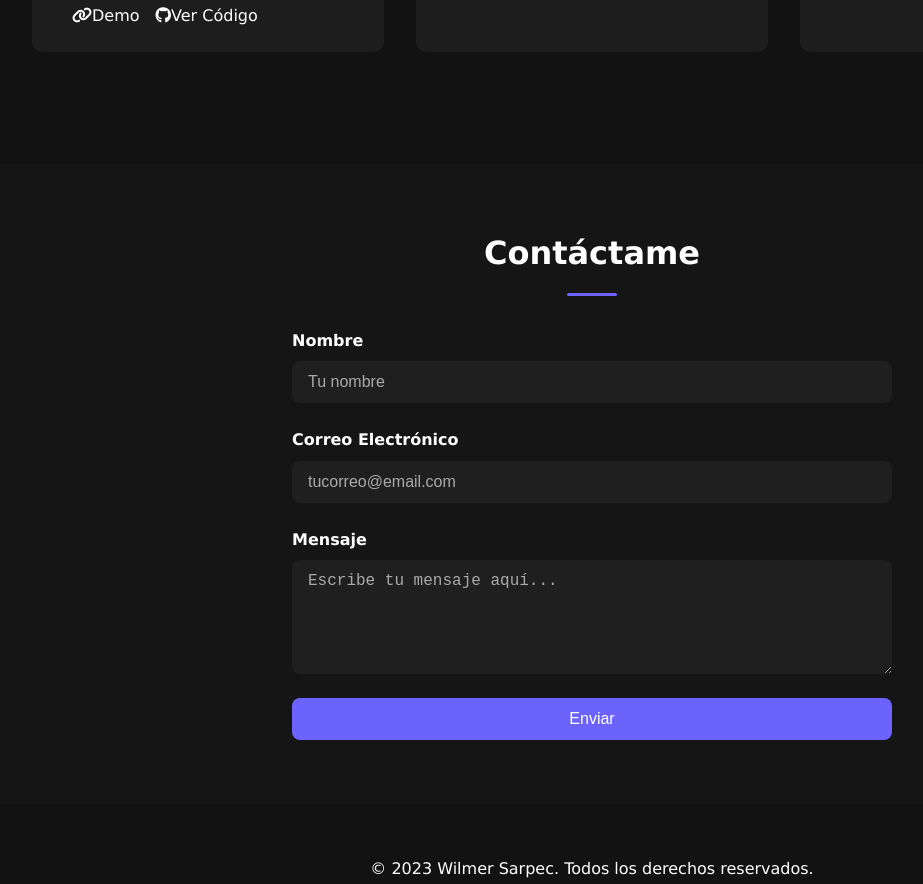
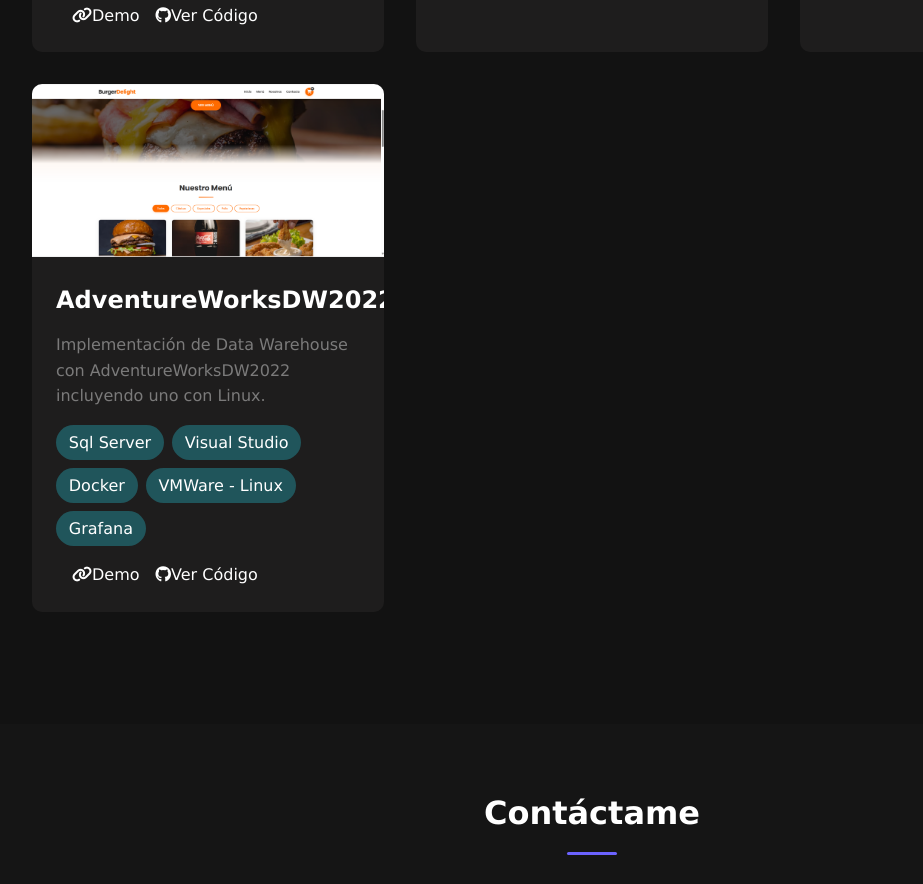
Before and after one commit to 123Sarpec/Miportafolio, a plain HTML site: page index.html in a window 1280 px wide. Shown: the part 2705-3589 px from the top of the page, without its empty margins (48-971 px from the left). Drawn offline with Linux system fonts and the light colour scheme.

Commit message:
segundo commit

```diff
--- a/index.html
+++ b/index.html
@@ -176,6 +176,31 @@
                     </div>
                 </div>
             </div>
+                                    <!-- Proyecto  -->
+            <div class="proyects-card">
+                <div class="proyects-img">
+                <a href="https://vimeo.com/1105655337" target="_blank">
+                    <img src="/img/restaurant.png" alt="Proyecto 3">
+                </div>
+                <div class="proyects-info">
+                    <h3>AdventureWorksDW2022 </h3>
+                    <p>Implementación de Data Warehouse con AdventureWorksDW2022
+                    incluyendo uno con Linux.</p>
+                    <div class="proyects-tech">
+                        <span class="tech">Sql Server</span>
+                        <span class="tech">Visual Studio</span>
+                        <span class="tech">Docker</span>
+                        <span class="tech">VMWare - Linux</span>
+                        <span class="tech">Grafana</span>
+                    </div>
+                    <div class="proyects-links">
+                        <a  target="_blank"><i class="fas fa-link"></i>Demo</a>
+                        <a target="_blank"><i class="fab fa-github"></i>Ver Código</a>
+                    </div>
+                </div>
+            </div>
+        </div>
+    </section>
         </div>
     </section>
 
```
